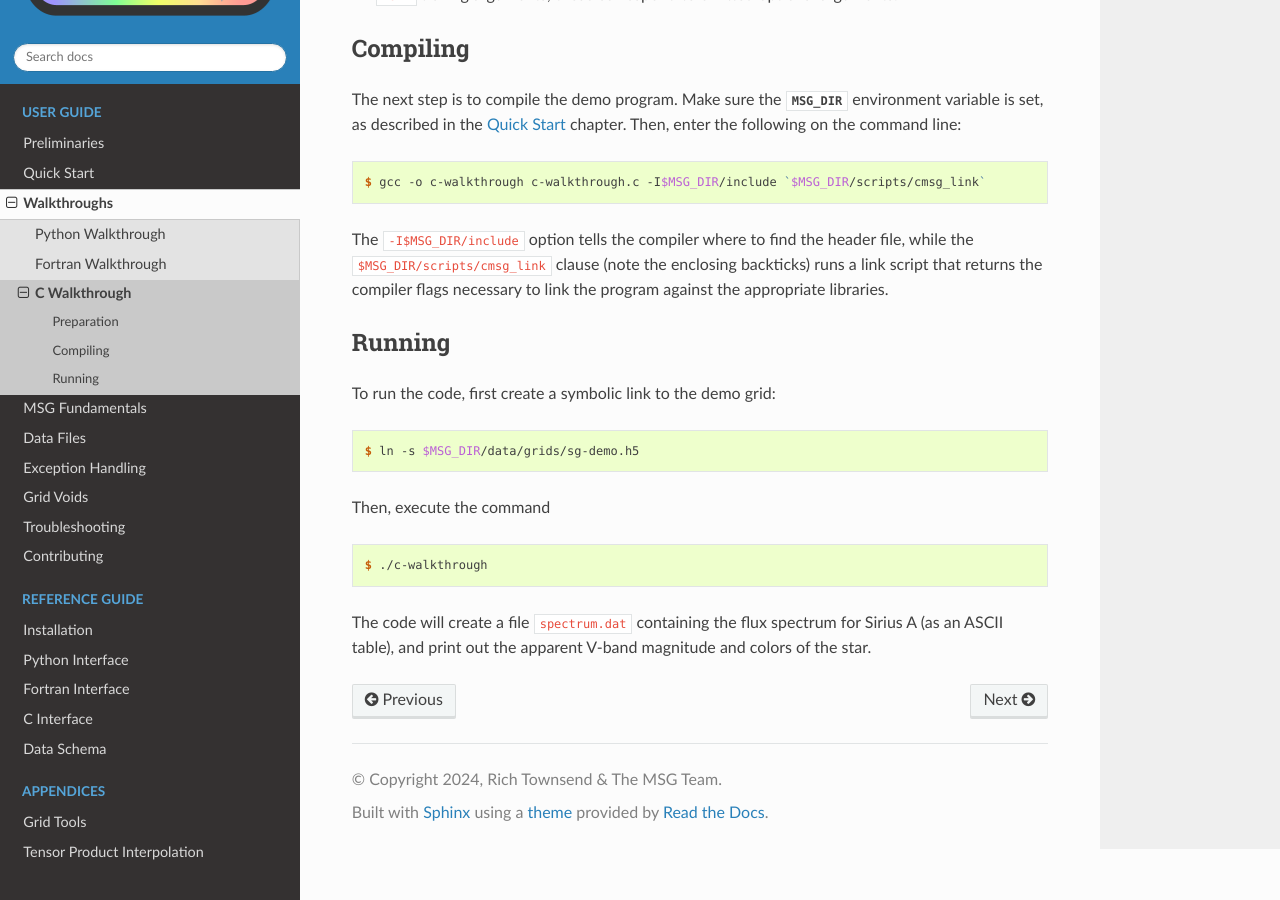
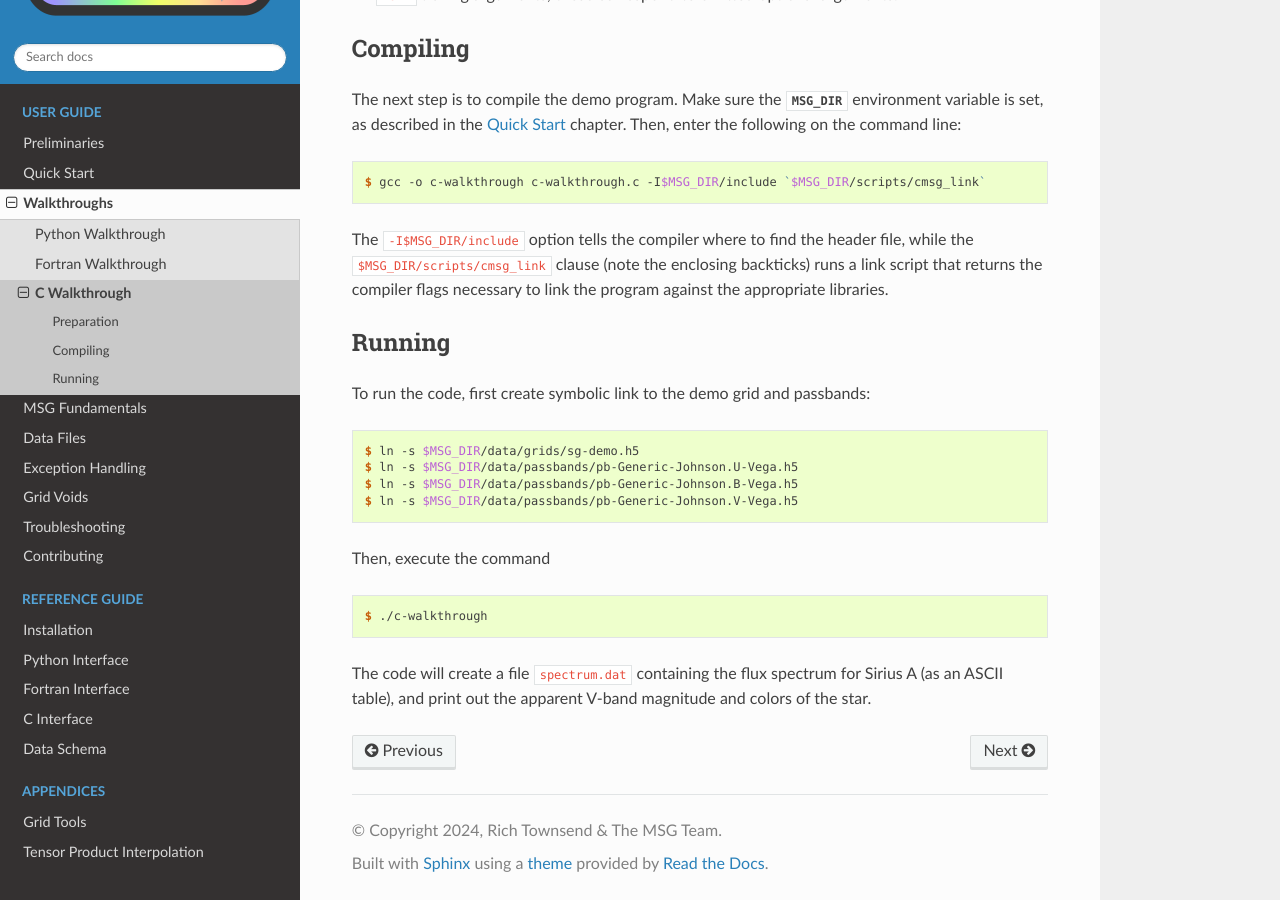
Before and after one commit to rhdtownsend/msg, a Sphinx documentation site: the page built from docs/source/user-guide/walkthroughs/c-walkthrough.rst, in a window 1280 px wide and 900 px high, scrolled down 650 px. Built offline with Sphinx 7.4.7 and the Read the Docs theme 3.1.0, drawn with Linux system fonts in a browser that asks for light colours.

Commit message:
Added instructions to make symlinks to passband files

```diff
--- a/docs/source/user-guide/walkthroughs/c-walkthrough.rst
+++ b/docs/source/user-guide/walkthroughs/c-walkthrough.rst
@@ -50,11 +50,14 @@ libraries.
 Running
 -------
 
-To run the code, first create a symbolic link to the demo grid:
+To run the code, first create symbolic link to the demo grid and passbands:
 
 .. code-block:: console
 
    $ ln -s $MSG_DIR/data/grids/sg-demo.h5
+   $ ln -s $MSG_DIR/data/passbands/pb-Generic-Johnson.U-Vega.h5
+   $ ln -s $MSG_DIR/data/passbands/pb-Generic-Johnson.B-Vega.h5
+   $ ln -s $MSG_DIR/data/passbands/pb-Generic-Johnson.V-Vega.h5
 
 Then, execute the command
 
--- a/docs/source/user-guide/walkthroughs/fortran-walkthrough.rst
+++ b/docs/source/user-guide/walkthroughs/fortran-walkthrough.rst
@@ -52,11 +52,14 @@ necessary to link the program against the appropriate libraries.
 Running
 -------
 
-To run the code, first create a symbolic link to the demo grid:
+To run the code, first create symbolic link to the demo grid and passbands:
 
 .. code-block:: console
 
    $ ln -s $MSG_DIR/data/grids/sg-demo.h5
+   $ ln -s $MSG_DIR/data/passbands/pb-Generic-Johnson.U-Vega.h5
+   $ ln -s $MSG_DIR/data/passbands/pb-Generic-Johnson.B-Vega.h5
+   $ ln -s $MSG_DIR/data/passbands/pb-Generic-Johnson.V-Vega.h5
 
 Then, execute the command
 
```
